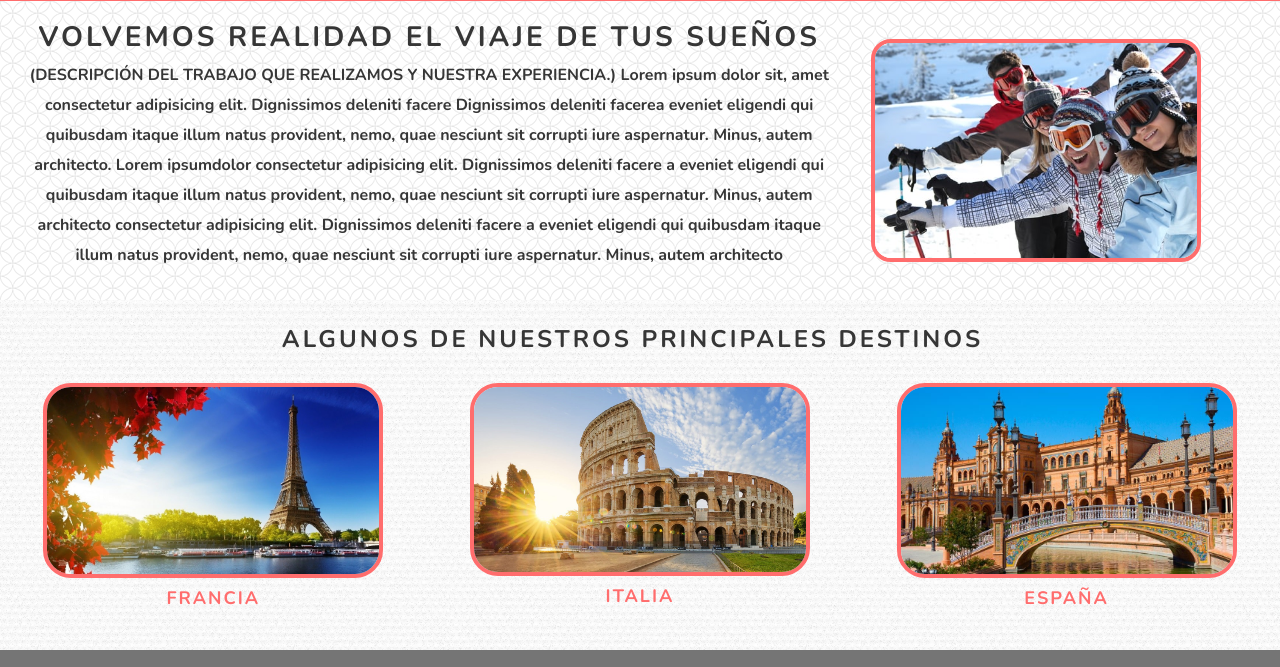
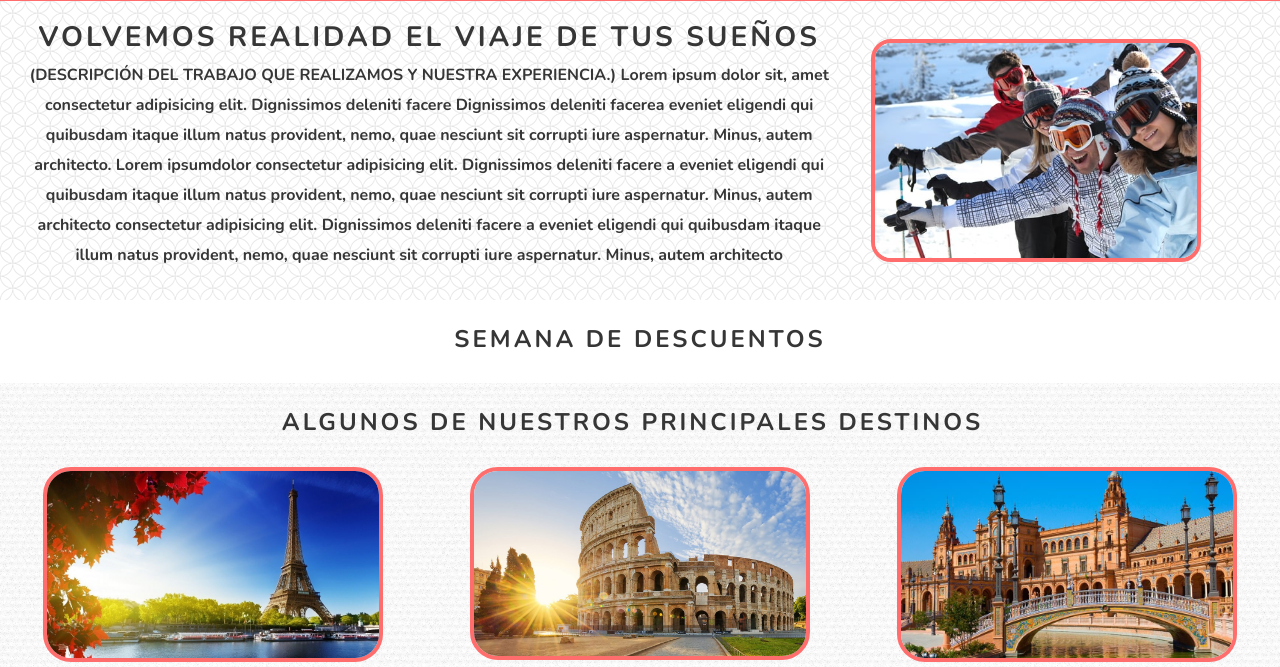
Before and after one commit to ivinapoli/UnMundoViajes, a website: page index.html in a window 1280 px wide. Shown: the part 111-778 px from the top of the page. Drawn offline with nearby package versions, Linux system fonts and the light colour scheme.

Commit message:
semana de descuentos

```diff
--- a/index.html
+++ b/index.html
@@ -80,6 +80,9 @@
         </div>
     </main>
 
+    <section>
+        <h2>SEMANA DE DESCUENTOS </h2>
+    </section>
     <section class="row section">
         <div class="row">
             <h2>Algunos de nuestros principales destinos</h2>
```
